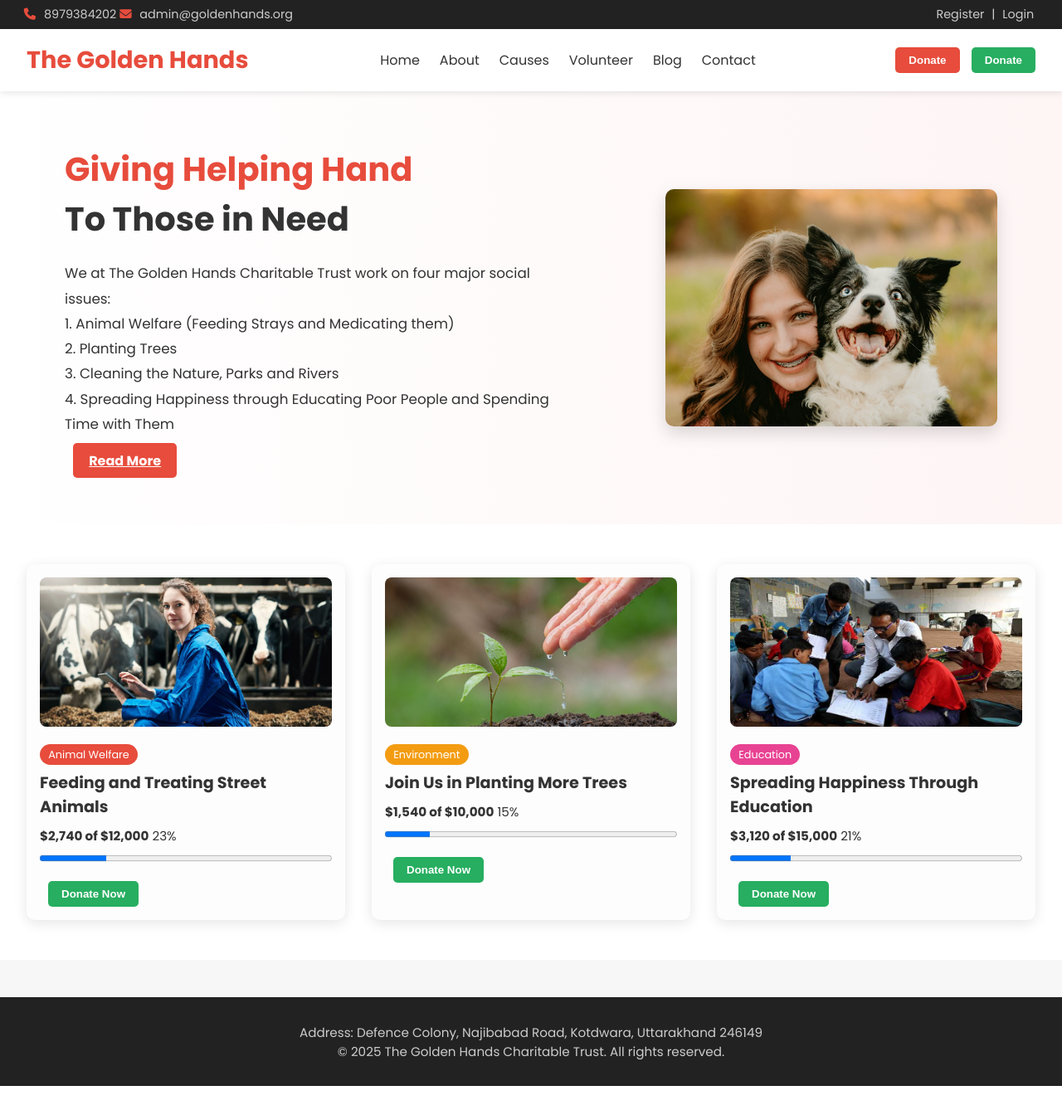
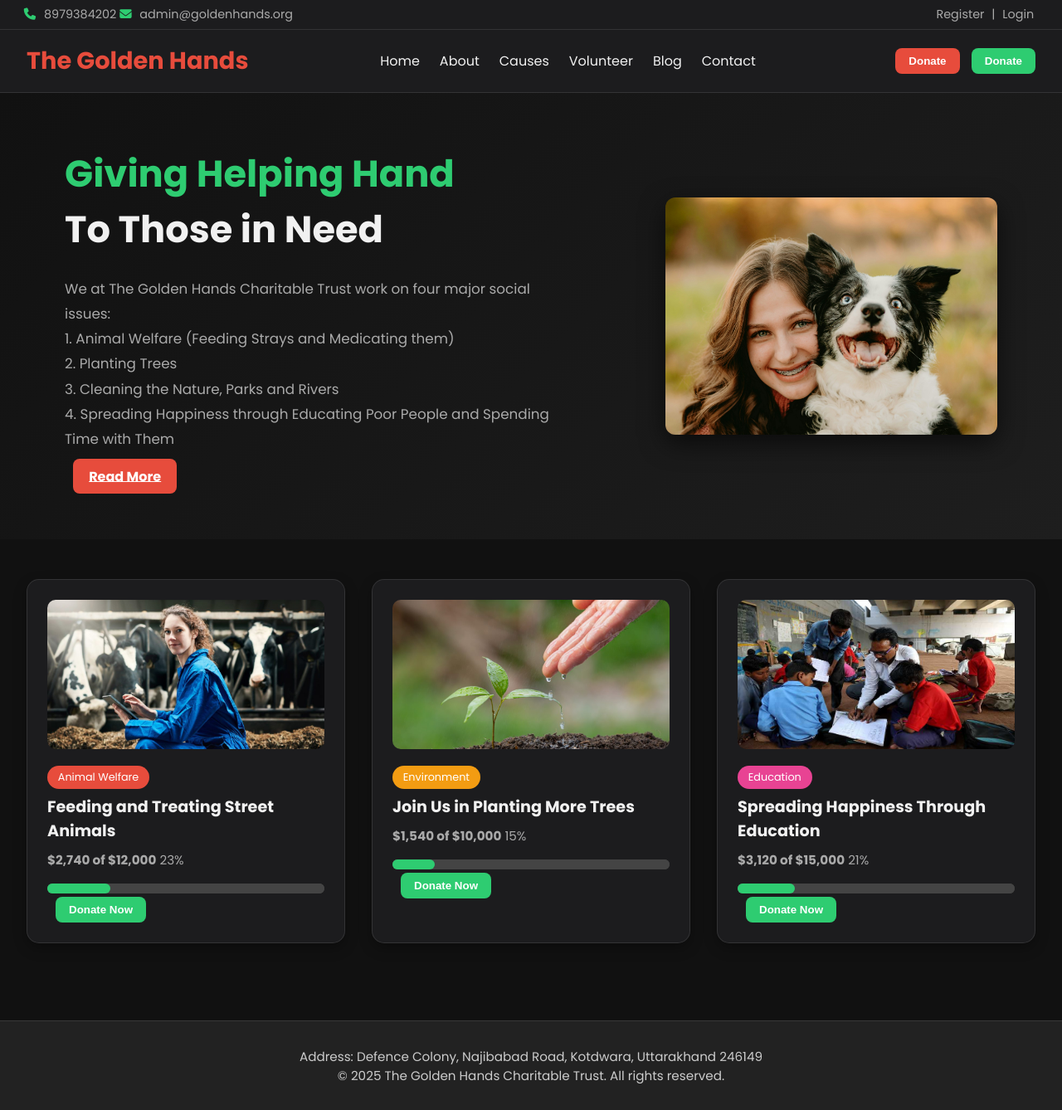
Before and after one commit to digambersingh7906/the-golden-hands, a PHP site: page / in a window 1280 px wide. Shown: the whole page at 83% size. Before the commit the page ends 1309 px from the top, so only its background shows below. Run offline with PHP 8.4, Linux system fonts and the light colour scheme.

Commit message:
Update style.css

```diff
--- a/style.css
+++ b/style.css
@@ -1,14 +1,16 @@
-/* Google Fonts */
 @import url('https://fonts.googleapis.com/css2?family=Poppins:wght@300;400;600;700&display=swap');
 
 :root {
   --red: #e74c3c;
-  --green: #27ae60;
+  --green: #2ecc71;
   --orange: #f39c12;
   --pink: #e84393;
-  --dark: #222;
-  --light: #f7f7f7;
-  --text-color: #333;
+  --background: #111;
+  --surface: #1c1c1e;
+  --text-color: #f1f1f1;
+  --muted-text: #aaa;
+  --glass-bg: rgba(255, 255, 255, 0.05);
+  --border: rgba(255, 255, 255, 0.1);
 }
 
 * {
@@ -20,46 +22,49 @@
 
 body {
   font-family: 'Poppins', sans-serif;
-  background-color: var(--light);
+  background-color: var(--background);
   color: var(--text-color);
 }
 
 /* Top bar */
 .top-bar {
-  background-color: var(--dark);
-  color: #ccc;
+  background-color: var(--surface);
+  color: var(--muted-text);
   display: flex;
   justify-content: space-between;
   padding: 0.5em 2em;
   font-size: 0.9em;
+  border-bottom: 1px solid var(--border);
 }
 
 .top-bar .contact i {
   margin-right: 6px;
-  color: var(--red);
+  color: var(--green);
 }
 
 .auth-links a {
-  color: #ccc;
+  color: var(--muted-text);
   margin: 0 5px;
   text-decoration: none;
+  transition: color 0.3s;
 }
 
 .auth-links a:hover {
-  color: white;
+  color: var(--green);
 }
 
 /* Navbar */
 .navbar {
-  background: white;
+  background: var(--surface);
   display: flex;
   justify-content: space-between;
   align-items: center;
   padding: 1em 2em;
-  box-shadow: 0 2px 8px rgba(0, 0, 0, 0.1);
   position: sticky;
   top: 0;
   z-index: 1000;
+  backdrop-filter: blur(8px);
+  border-bottom: 1px solid var(--border);
 }
 
 .logo {
@@ -82,23 +87,25 @@ body {
 }
 
 .nav-links li a:hover {
-  color: var(--red);
+  color: var(--green);
 }
 
 /* Buttons */
 .btn {
   padding: 0.6em 1.2em;
   border: none;
-  border-radius: 5px;
+  border-radius: 8px;
   font-weight: bold;
   color: white;
   cursor: pointer;
-  transition: background 0.3s, transform 0.2s;
+  transition: all 0.3s ease;
   margin-left: 10px;
+  box-shadow: 0 0 10px transparent;
 }
 
 .btn:hover {
-  transform: scale(1.05);
+  transform: translateY(-2px);
+  box-shadow: 0 0 10px rgba(255, 255, 255, 0.1);
 }
 
 .btn.red {
@@ -109,14 +116,14 @@ body {
   background-color: var(--green);
 }
 
-/* Hero section */
+/* Hero Section */
 .hero {
   display: flex;
   flex-wrap: wrap;
   align-items: center;
   justify-content: space-around;
   padding: 4em 2em;
-  background: linear-gradient(to right, #fff, #fef5f5);
+  background: linear-gradient(135deg, #111, #1e1e1e);
   gap: 2em;
   animation: fadeIn 1.5s ease;
 }
@@ -126,8 +133,8 @@ body {
 }
 
 .hero-content h1 {
-  font-size: 2.5em;
-  color: var(--red);
+  font-size: 2.8em;
+  color: var(--green);
   margin-bottom: 0.5em;
 }
 
@@ -137,15 +144,16 @@ body {
 
 .hero-content p {
   line-height: 1.8;
+  font-size: 1.05em;
+  color: var(--muted-text);
   margin-bottom: 1em;
-  font-size: 1.05em;
 }
 
 .hero-img {
   width: 100%;
   max-width: 400px;
-  border-radius: 10px;
-  box-shadow: 0 8px 20px rgba(0, 0, 0, 0.15);
+  border-radius: 12px;
+  box-shadow: 0 10px 30px rgba(0, 0, 0, 0.6);
   transition: transform 0.5s;
 }
 
@@ -159,33 +167,35 @@ body {
   grid-template-columns: repeat(auto-fit, minmax(300px, 1fr));
   gap: 2em;
   padding: 3em 2em;
-  background: #fff;
+  background: var(--background);
 }
 
 .campaign {
-  background: #fdfdfd;
-  border-radius: 10px;
-  padding: 1em;
-  box-shadow: 0 4px 16px rgba(0,0,0,0.1);
-  transition: transform 0.3s;
+  background: var(--surface);
+  border-radius: 15px;
+  padding: 1.5em;
+  box-shadow: 0 6px 16px rgba(0, 0, 0, 0.3);
+  transition: transform 0.3s, box-shadow 0.3s;
   animation: fadeUp 1s ease;
+  border: 1px solid var(--border);
 }
 
 .campaign:hover {
-  transform: translateY(-8px);
+  transform: translateY(-6px);
+  box-shadow: 0 12px 30px rgba(0, 0, 0, 0.5);
 }
 
 .campaign img {
   width: 100%;
   height: 180px;
   object-fit: cover;
-  border-radius: 8px;
+  border-radius: 10px;
   margin-bottom: 0.8em;
 }
 
 .label {
   display: inline-block;
-  padding: 0.3em 0.8em;
+  padding: 0.4em 1em;
   border-radius: 20px;
   font-size: 0.8em;
   margin-bottom: 0.5em;
@@ -199,27 +209,46 @@ body {
 .campaign h3 {
   margin-bottom: 0.5em;
   font-size: 1.2em;
+  color: var(--text-color);
 }
 
 .campaign p {
   font-size: 0.95em;
   margin-bottom: 0.5em;
+  color: var(--muted-text);
 }
 
 .campaign progress {
   width: 100%;
-  height: 15px;
-  margin-bottom: 1em;
+  height: 12px;
+  border-radius: 10px;
+  background: #444;
+  appearance: none;
+}
+
+progress::-webkit-progress-bar {
+  background-color: #444;
+  border-radius: 10px;
+}
+
+progress::-webkit-progress-value {
+  background: var(--green);
+  border-radius: 10px;
+}
+
+progress::-moz-progress-bar {
+  background: var(--green);
 }
 
 /* Footer */
 footer {
-  background: var(--dark);
-  color: #ccc;
+  background: #000;
+  color: var(--muted-text);
   text-align: center;
   padding: 2em 1em;
   margin-top: 3em;
   font-size: 0.95em;
+  border-top: 1px solid var(--border);
 }
 
 /* Animations */
```
